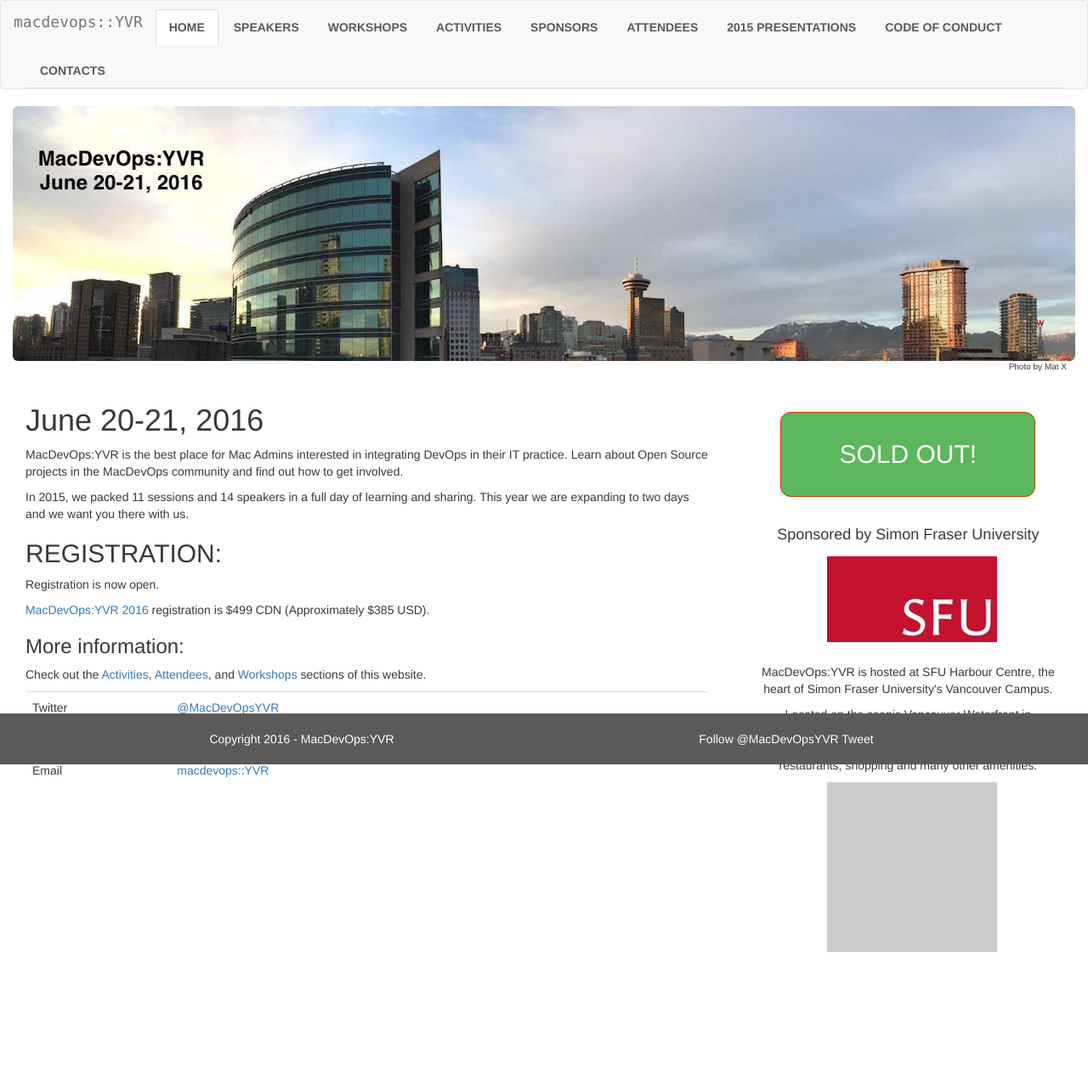
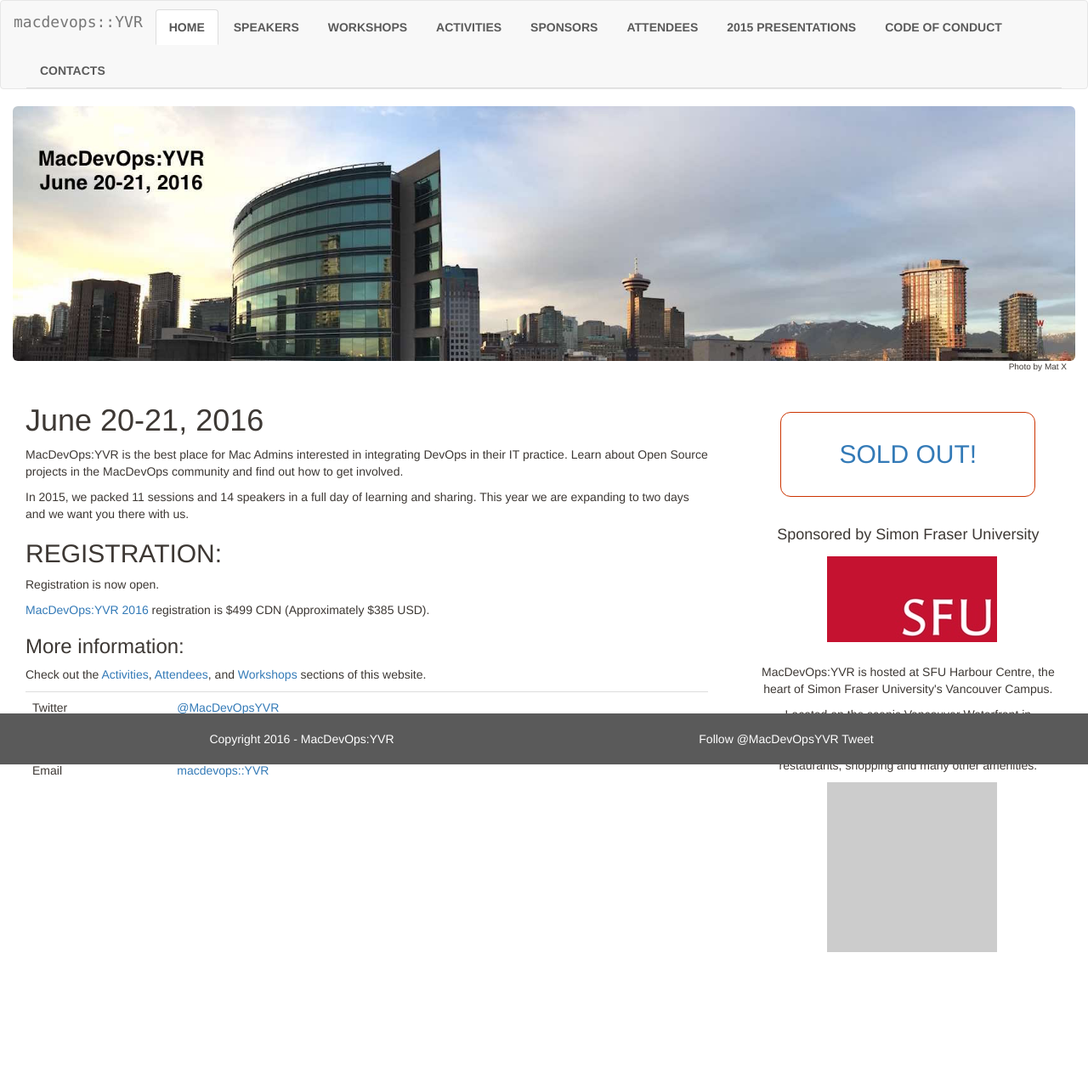
Before and after one commit to macdevopsyvr/macdevopsyvr.github.io, a Jekyll site: the page built from index.md, in a window 1280 px wide. Shown: the whole page at 85% size. Built offline with Jekyll 4.4.1, drawn with Linux system fonts in a browser that asks for light colours; comment, search, counter and statistics services are not loaded.

Commit message:
Color change on sold out button

```diff
--- a/_includes/register-bar.html
+++ b/_includes/register-bar.html
@@ -1,5 +1,5 @@
 <p>
-  <a href="http://www.macdevops.ca" type="button" class="btn btn-success btn-register">
+  <a href="http://www.macdevops.ca" type="button" class="btn btn-register">
     SOLD OUT!
   </a>
 </p>
```
